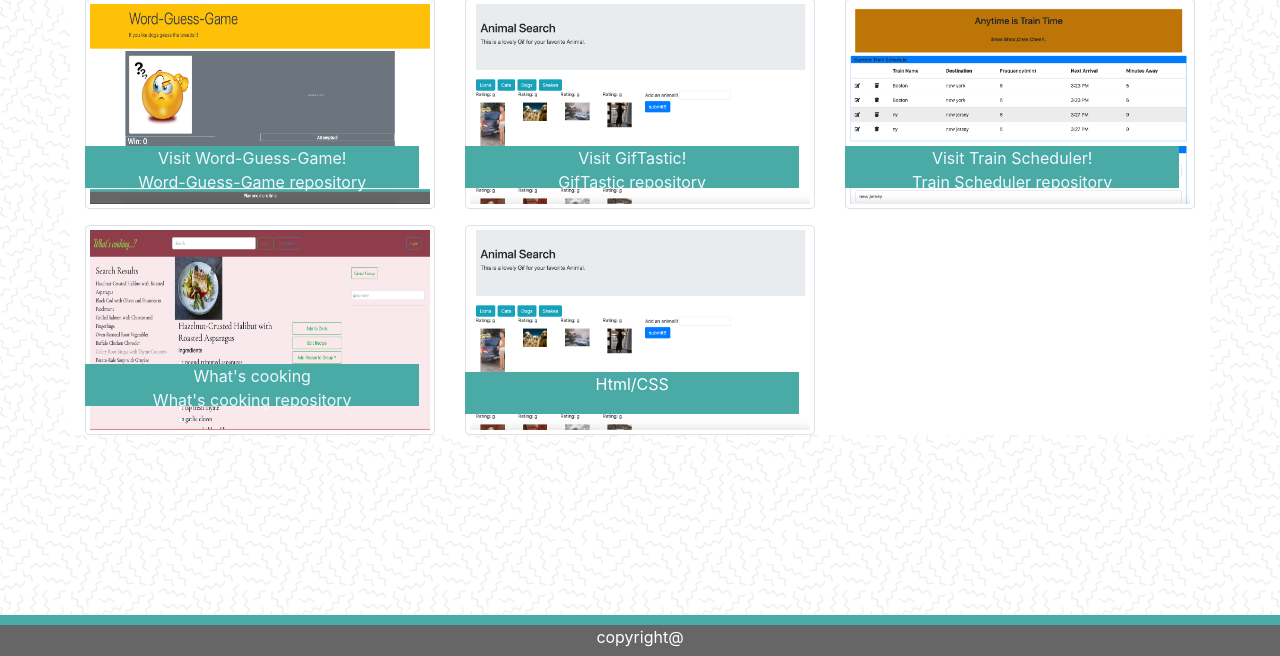
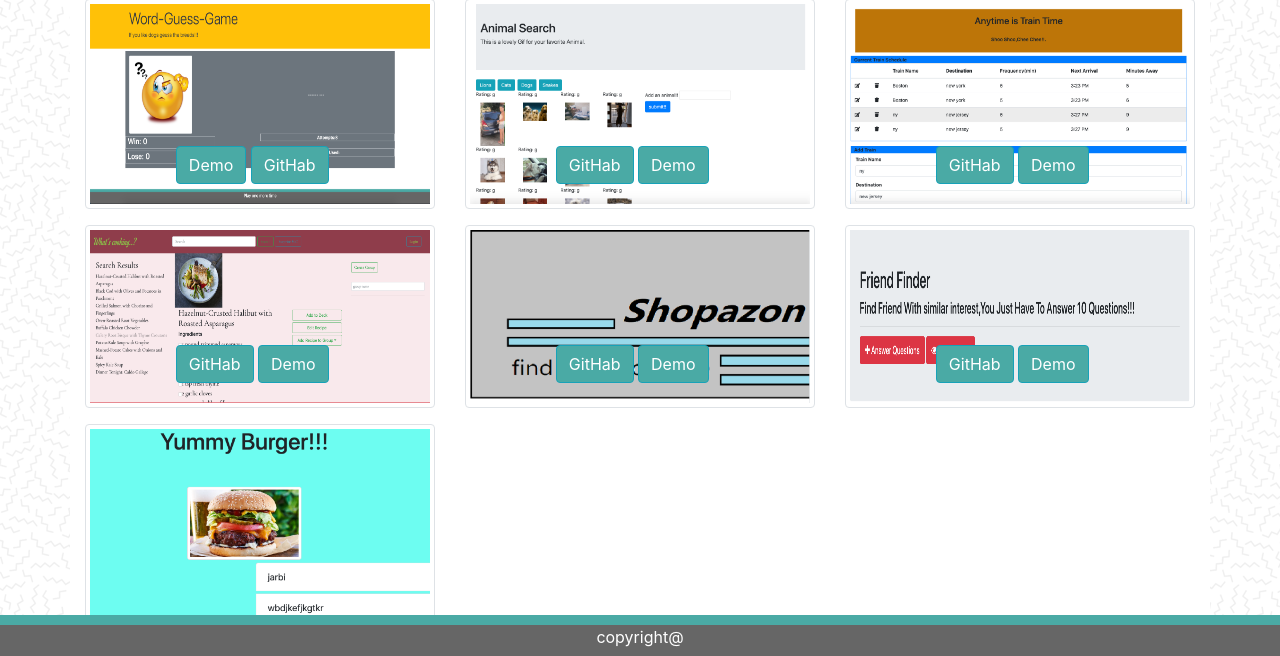
Before and after one commit to dima-04/Bootstrap-Portfolio, a plain HTML site: page portfolio.html in a window 1280 px wide. Shown: the part 135-791 px from the top of the page. Drawn offline with nearby package versions, Linux system fonts and the light colour scheme.

Commit message:
add project2

```diff
--- a/bootstrap.css
+++ b/bootstrap.css
@@ -16,8 +16,7 @@
     background-color: #4aaaa5!important;
 }
 .project-name {
-    background-color: #4aaaa5;
-    color: #ffffff;
+    /* color: #ffffff; */
     text-align: center;
     position: absolute;
     bottom: 10%;
--- a/portfolio.html
+++ b/portfolio.html
@@ -14,7 +14,7 @@
 <body>
   <div class="container">
     <nav class="navbar navbar-expand-lg navbar-light fixed-top">
-            <a class="navbar-brand text-center" href="#">Dima Dibb</a>
+      <a class="navbar-brand text-center" href="portfolio.html">Dima Dibb</a>
       <button class="navbar-toggler" type="button" data-toggle="collapse" data-target="#navbarNav"
         aria-controls="navbarNav" aria-expanded="false" aria-label="Toggle navigation">
         <span class="navbar-toggler-icon"></span>
@@ -45,9 +45,12 @@
 
         </div>
         <div class="project-name position-absolute text-center">
-                    <a class="text" href="https://dima-04.github.io/Word-Guess-Game/">Visit Word-Guess-Game!</a>
-                    <br>
-                    <a class="text" href="https://github.com/dima-04/Word-Guess-Game">Word-Guess-Game repository</a>
+
+          <a class="text" href="https://dima-04.github.io/Word-Guess-Game/">
+            <button type="button" class="btn btn-info">Demo</button>
+          </a>
+          <a class="text" href="https://github.com/dima-04/Word-Guess-Game"><button type="button" class="btn btn-info">GitHab</button>
+            </a>
         </div>
 
       </div>
@@ -56,41 +59,54 @@
           <img class="project-pic" src="assets/images/Animal.png" class="float-xl-right" alt="web develope">
         </div>
         <div class="project-name position-absolute text-center">
-                    <a class="text" href=" https://dima-04.github.io/GifTastic/">Visit GifTastic!</a>
-                    <br>
-                    <a class="text" href=" https://github.com/dima-04/GifTastic">GifTastic repository</a>
+          <a class="text" href=" https://dima-04.github.io/GifTastic/"><button type="button" class="btn btn-info">GitHab</button></a>
+          <a class="text" href=" https://github.com/dima-04/GifTastic"><button type="button" class="btn btn-info">Demo</button></a>
         </div>
 
       </div>
       <div class="col-lg-4 position-relative">
         <div class="img-thumbnail h-100">
-                    <img class="project-pic" src="assets/images/Anytime-T.png" class="float-xl-right"
-                        alt="web develope">
+          <img class="project-pic" src="assets/images/Anytime-T.png" class="float-xl-right" alt="web develope">
         </div>
         <div class="project-name position-absolute text-center">
-                    <a class="text" href="  https://dima-04.github.io/Train-Scheduler/">Visit Train Scheduler!</a>
-                    <br>
-                    <a class="text" href=" https://github.com/dima-04/Train-Scheduler">Train Scheduler repository</a>
+          <a class="text" href="  https://dima-04.github.io/Train-Scheduler/"><button type="button" class="btn btn-info">GitHab</button></a>
+          <a class="text" href=" https://github.com/dima-04/Train-Scheduler"><button type="button" class="btn btn-info">Demo</button></a>
         </div>
       </div>
       <div class="col-lg-4 position-relative mt-3">
         <div class="img-thumbnail h-100">
-                    <img class="project-pic" src="assets/images/What-cooking.png" class="float-xl-right"
-                        alt="web develope">
+          <img class="project-pic" src="assets/images/What-cooking.png" class="float-xl-right" alt="web develope">
         </div>
         <div class="project-name position-absolute text-center mb-2 ">
-                    <a class="text" href="  https://jsills3110.github.io/Project-1/">What's cooking</a>
-                    <br>
-                    <a class="text" href=" https://github.com/jsills3110/Project-1">What's cooking repository</a>
+          <a class="text" href="  https://jsills3110.github.io/Project-1/"><button type="button" class="btn btn-info">GitHab</button></a>
+          <a class="text" href=" https://github.com/jsills3110/Project-1"><button type="button" class="btn btn-info">Demo</button></a>
         </div>
       </div>
       <div class="col-lg-4 position-relative mt-3">
         <div class="img-thumbnail h-100">
-                    <img class="project-pic" src="assets/images/Animal.png" class="float-xl-right" alt="web develope">
+          <img class="project-pic" src="assets/images/shopazon.png" class="float-xl-right" alt="web develope">
         </div>
-                <div class="project-name position-absolute text-center">Html/CSS</div>
+        <div class="project-name position-absolute text-center mb-2 ">
+          <a class="text" href=" https://evening-mesa-27220.herokuapp.com/"><button type="button" class="btn btn-info">GitHab</button></a>
+          <a class="text" href=" https://github.com/jazznerd206/Project-Two"><button type="button" class="btn btn-info">Demo</button></a>
         </div>
-
+      </div>
+      <div class="col-lg-4 position-relative mt-3">
+          <div class="img-thumbnail h-100">
+            <img class="project-pic" src="assets/images/friends.png" class="float-xl-right" alt="web develope">
+          </div>
+          <div class="project-name position-absolute text-center mb-2 ">
+            <a class="text" href=" https://github.com/dima-04/FriendFinder"><button type="button" class="btn btn-info">GitHab</button></a>
+            <a class="text" href=" https://immense-cliffs-01952.herokuapp.com/"><button type="button" class="btn btn-info">Demo</button></a>
+          </div>
+        </div>
+        <div class="col-lg-4 position-relative mt-3">
+            <div class="img-thumbnail h-100">
+              <img class="project-pic" src="assets/images/burger.png" class="float-xl-right" alt="web develope">
+            </div>
+            <div class="project-name position-absolute text-center mb-2 ">
+              <a class="text" href="  https://github.com/dima-04/burger"><button type="button" class="btn btn-info">GitHab</button></a>
+              <a class="text" href="  https://agile-sierra-55240.herokuapp.com/"><button type="button" class="btn btn-info">Demo</button></a>
             </div>
           </div>
   <div class="fixed-bottom">
```
Also changed, not shown: contact.html (+4 -1 lines), index.html (+1 -1 lines), assets/images/burger.png (added), assets/images/friends.png (added), assets/images/shopazon.png (added). Lines whose indentation alone changed are shown as unchanged.
